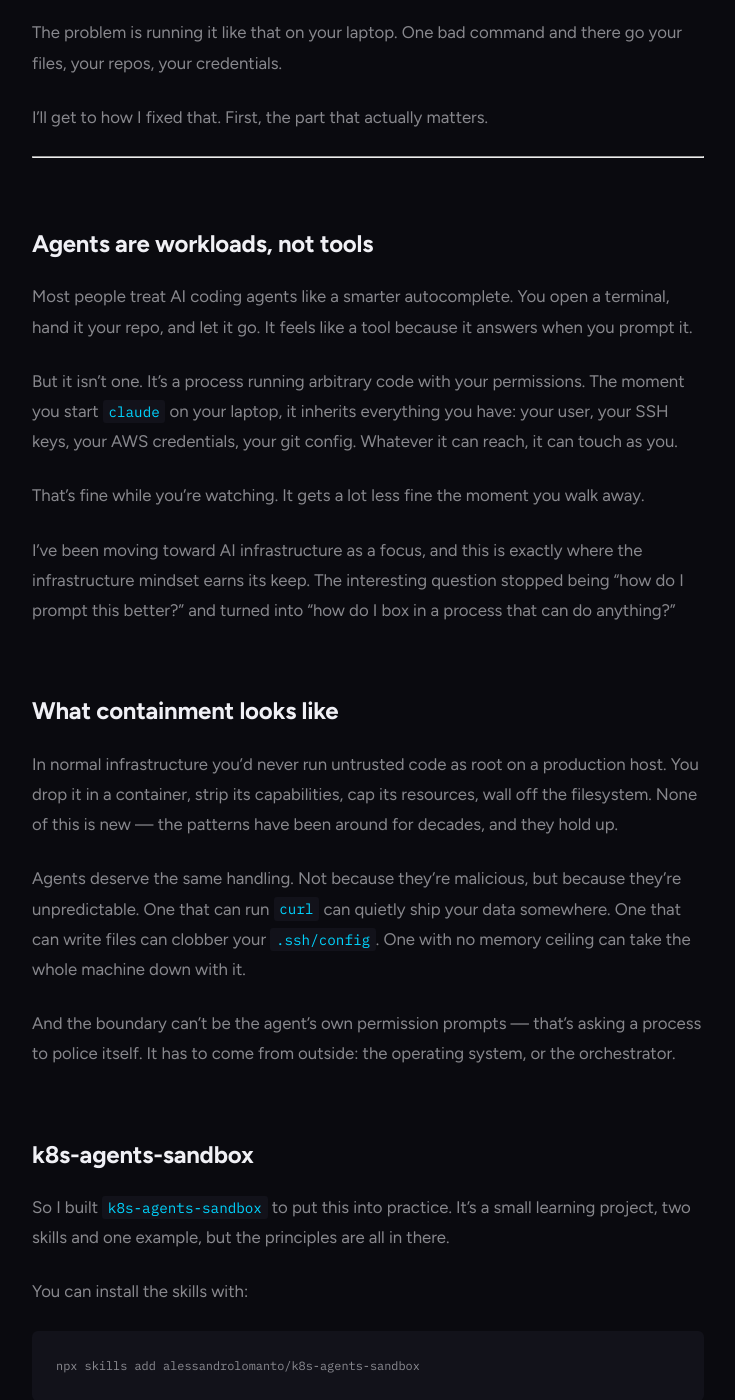
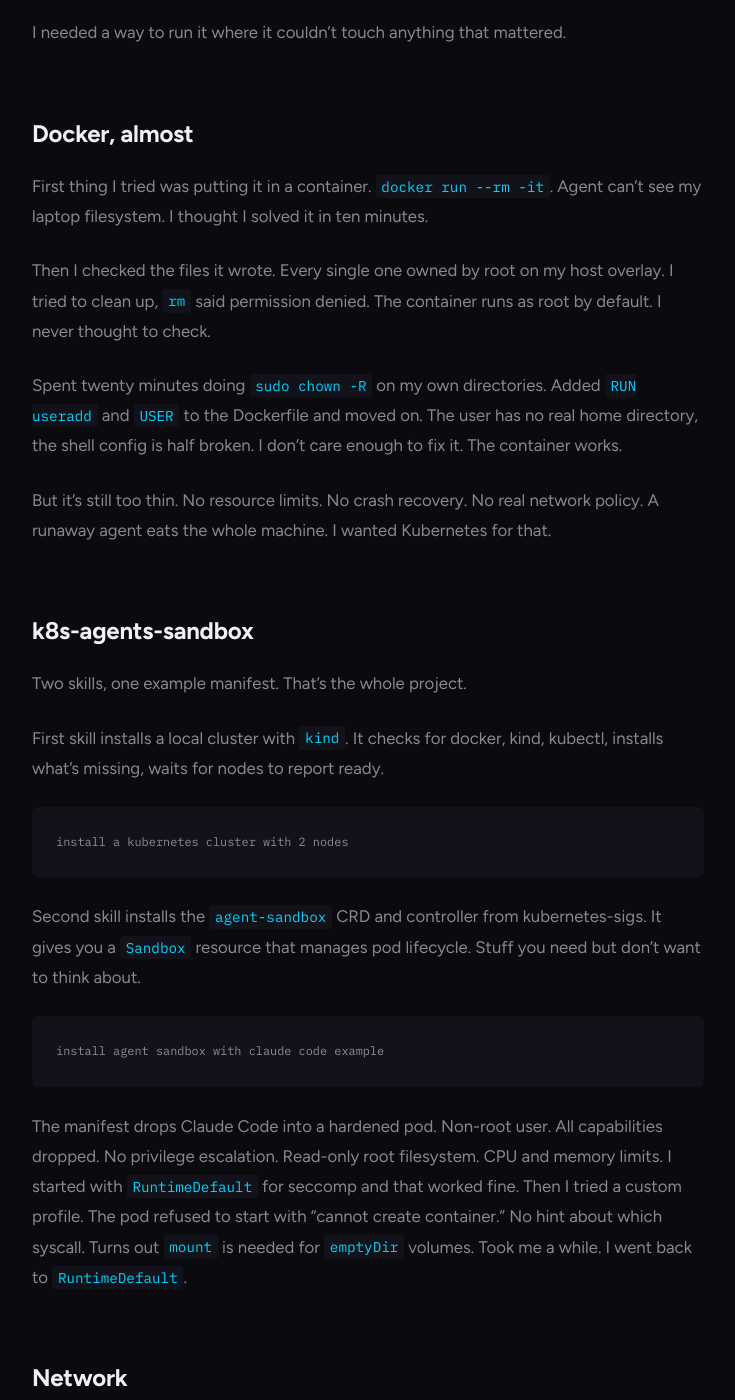
Before and after one commit to alessandrolomanto/nonnoalex-website, a Jekyll site: the page built from _posts/2026-05-31-running-agents-with-dangerously-skip-permissions.md, in a window 1280 px wide and 1400 px high, scrolled down 649 px. Shown: the whole window, without its empty margins (272-1007 px from the left). Built offline with Jekyll 4.4.1, drawn with Linux system fonts in a browser that asks for light colours; some of the changed text lies outside the part shown.

Commit message:
Updated blog post wording

````diff
--- a/_posts/2026-05-31-running-agents-with-dangerously-skip-permissions.md
+++ b/_posts/2026-05-31-running-agents-with-dangerously-skip-permissions.md
@@ -1,105 +1,67 @@
 ---
 layout: post
-title: Run Claude Code safely with --dangerously-skip-permissions in k8s agents sandbox
+title: Run Claude Code safely with dangerously-skip-permissions in k8s agents sandbox
 image: /assets/images/dangerously-skip-permissions.png
 ---
 
-Claude Code has a flag called `--dangerously-skip-permissions`, and it does exactly what the name says. The agent stops asking before it runs a shell command, edits a file, whatever. No prompts, no confirmations, just full autonomy.
+`--dangerously-skip-permissions` does exactly what it says. No prompts, no confirmations, the agent just runs whatever it decides.
 
-Honestly, that's what you want once you're doing real work with it. Approving every single `ls` gets old within about five minutes.
+After five minutes of approving every `ls` you want exactly that. But on a laptop? Your SSH keys, your AWS credentials, your git config. All of it one bad prompt away. I looked at that flag and closed the terminal.
 
-The problem is running it like that on your laptop. One bad command and there go your files, your repos, your credentials.
+I needed a way to run it where it couldn't touch anything that mattered.
 
-I'll get to how I fixed that. First, the part that actually matters.
+## Docker, almost
 
----
+First thing I tried was putting it in a container. `docker run --rm -it`. Agent can't see my laptop filesystem. I thought I solved it in ten minutes.
 
-## Agents are workloads, not tools
+Then I checked the files it wrote. Every single one owned by root on my host overlay. I tried to clean up, `rm` said permission denied. The container runs as root by default. I never thought to check.
 
-Most people treat AI coding agents like a smarter autocomplete. You open a terminal, hand it your repo, and let it go. It feels like a tool because it answers when you prompt it.
+Spent twenty minutes doing `sudo chown -R` on my own directories. Added `RUN useradd` and `USER` to the Dockerfile and moved on. The user has no real home directory, the shell config is half broken. I don't care enough to fix it. The container works.
 
-But it isn't one. It's a process running arbitrary code with your permissions. The moment you start `claude` on your laptop, it inherits everything you have: your user, your SSH keys, your AWS credentials, your git config. Whatever it can reach, it can touch as you.
-
-That's fine while you're watching. It gets a lot less fine the moment you walk away.
-
-I've been moving toward AI infrastructure as a focus, and this is exactly where the infrastructure mindset earns its keep. The interesting question stopped being "how do I prompt this better?" and turned into "how do I box in a process that can do anything?"
-
-## What containment looks like
-
-In normal infrastructure you'd never run untrusted code as root on a production host. You drop it in a container, strip its capabilities, cap its resources, wall off the filesystem. None of this is new — the patterns have been around for decades, and they hold up.
-
-Agents deserve the same handling. Not because they're malicious, but because they're unpredictable. One that can run `curl` can quietly ship your data somewhere. One that can write files can clobber your `.ssh/config`. One with no memory ceiling can take the whole machine down with it.
-
-And the boundary can't be the agent's own permission prompts — that's asking a process to police itself. It has to come from outside: the operating system, or the orchestrator.
+But it's still too thin. No resource limits. No crash recovery. No real network policy. A runaway agent eats the whole machine. I wanted Kubernetes for that.
 
 ## k8s-agents-sandbox
 
-So I built `k8s-agents-sandbox` to put this into practice. It's a small learning project, two skills and one example, but the principles are all in there.
+Two skills, one example manifest. That's the whole project.
 
-You can install the skills with:
-
-```bash
-npx skills add alessandrolomanto/k8s-agents-sandbox
-```
-
-Or just clone the repo and point your agent at it.
-
-The first skill, `install-kind-cluster`, stands up a local Kubernetes cluster. It checks whether `docker`, `kind`, and `kubectl` are around, installs whatever's missing, and waits until the nodes are actually ready.
-
-Open your favorite coding agent and ask:
+First skill installs a local cluster with `kind`. It checks for docker, kind, kubectl, installs what's missing, waits for nodes to report ready.
 
 ```plaintext
 install a kubernetes cluster with 2 nodes
 ```
 
-The second skill, `install-agent-sandbox`, installs the `agent-sandbox` CRD and controller from kubernetes-sigs. This gives you a `Sandbox` custom resource that manages pod lifecycle, stable identity, and crash recovery.
-
-Ask:
+Second skill installs the `agent-sandbox` CRD and controller from kubernetes-sigs. It gives you a `Sandbox` resource that manages pod lifecycle. Stuff you need but don't want to think about.
 
 ```plaintext
 install agent sandbox with claude code example
 ```
 
-The example drops Claude Code into an Agent Sandbox with a hardened manifest — non-root user, every Linux capability dropped, no privilege escalation, read-only root filesystem, and so on.
+The manifest drops Claude Code into a hardened pod. Non-root user. All capabilities dropped. No privilege escalation. Read-only root filesystem. CPU and memory limits. I started with `RuntimeDefault` for seccomp and that worked fine. Then I tried a custom profile. The pod refused to start with "cannot create container." No hint about which syscall. Turns out `mount` is needed for `emptyDir` volumes. Took me a while. I went back to `RuntimeDefault`.
 
-Every setting is there for a reason. Running non-root with no capabilities means the agent can't tamper with the container or climb to root. The read-only root filesystem stops it from leaving behind a persistent backdoor or rewriting system binaries. Seccomp closes off the dangerous syscalls, and the resource limits keep a runaway process from eating the host. The `emptyDir` volumes give it scratch space to work in without ever touching the real filesystem underneath.
+## Network
 
-## Running it
+This part I kept coming back to. Egress denied by default. I open only the Anthropic API, GitHub, npm, PyPI. Domain-aware network policy.
 
-Access the Kubernetes sandbox resource with:
+If the agent gets compromised there's nowhere it can ship data. The allowlist is the boundary. Every domain you add widens the hole. I keep mine short.
 
-```bash
-kubectl exec -it pod/claude-code-sandbox -- claude
-```
-
-The first time you exec in, you log into Claude Code by hand. The credentials live in the `/workspace` volume and stay there. If the pod falls over, the controller brings it back with the same identity and the same workspace, intact.
-
-## What this teaches
-
-Building this shifted how I think about agents. None of the skills involved were new to me — container isolation, resource limits, least privilege, containing failure. It's the same work I've been doing on ordinary workloads for years.
-
-What's different is the threat model. A web server has an attack surface you can more or less map out. An agent's is emergent: you can't list everything it might decide to do, so instead you pin down what it's *allowed* to do, down at the infrastructure layer.
-
-And that's where infra people have a head start. You already know how to build these walls. You just point them at a new kind of workload.
-
-## Back to --dangerously-skip-permissions
-
-So, the payoff. Inside that hardened container, Claude Code can do whatever it likes:
+Access the sandbox with:
 
 ```bash
 kubectl exec -it pod/claude-code-sandbox -- claude --dangerously-skip-permissions
 ```
 
-Run anything, install packages, clone repos, delete files — doesn't matter. It can't get to root, can't write outside its own volumes, can't burn past the resource limits, and can't call the syscalls seccomp has blocked.
+First login is manual. Credentials go to `/workspace`, persistent volume. Pod dies, controller brings it back. Login survives a crash.
 
-And it can't phone home to wherever it likes. Egress is denied by default and opened only to a short allowlist — the Anthropic API, GitHub, the package registries it actually needs — enforced with domain-aware network policy. That closes the `curl` exfiltration risk I opened with: even a fully compromised agent has nowhere to ship your data. The allowlist becomes your trust boundary, so keep it short.
+## This is overkill
 
-The container is the jail. `--dangerously-skip-permissions` just means you're not bothering to build a second jail inside the first one.
+Kubernetes for one agent on one laptop is stupid. Docker with `--user`, `--read-only`, `--cap-drop=ALL` gets you most of the way. I used k8s because I was thinking about multiple agents, multiple users, shared clusters, isolation between tenants. I don't have that problem yet.
 
-That's the part I want to get better at: the unglamorous infrastructure work that lets an agent run free without it turning into a risk.
+I built it anyway because I wanted to see what breaks before it matters.
 
-The project is open source: [k8s-agents-sandbox](https://github.com/alessandrolomanto/k8s-agents-sandbox). Two skills, one example, no build system. If you're thinking about running agents safely, it's a starting point.
+One thing I realized while building this: securing an agent is not like securing a web server. A web server has ports, protocols, endpoints. You list them, lock them down, done. An agent might do anything. That's the point. So you stop trying to predict what it does and you limit what it's allowed to do at the OS layer. Not a new idea. Same pattern I use for any untrusted workload. I just never applied it to a coding agent before.
+
+The project is [k8s-agents-sandbox](https://github.com/alessandrolomanto/k8s-agents-sandbox).
 
 ---
 
-*This article was written with the help of AI*
+*Written with help from AI*
````
